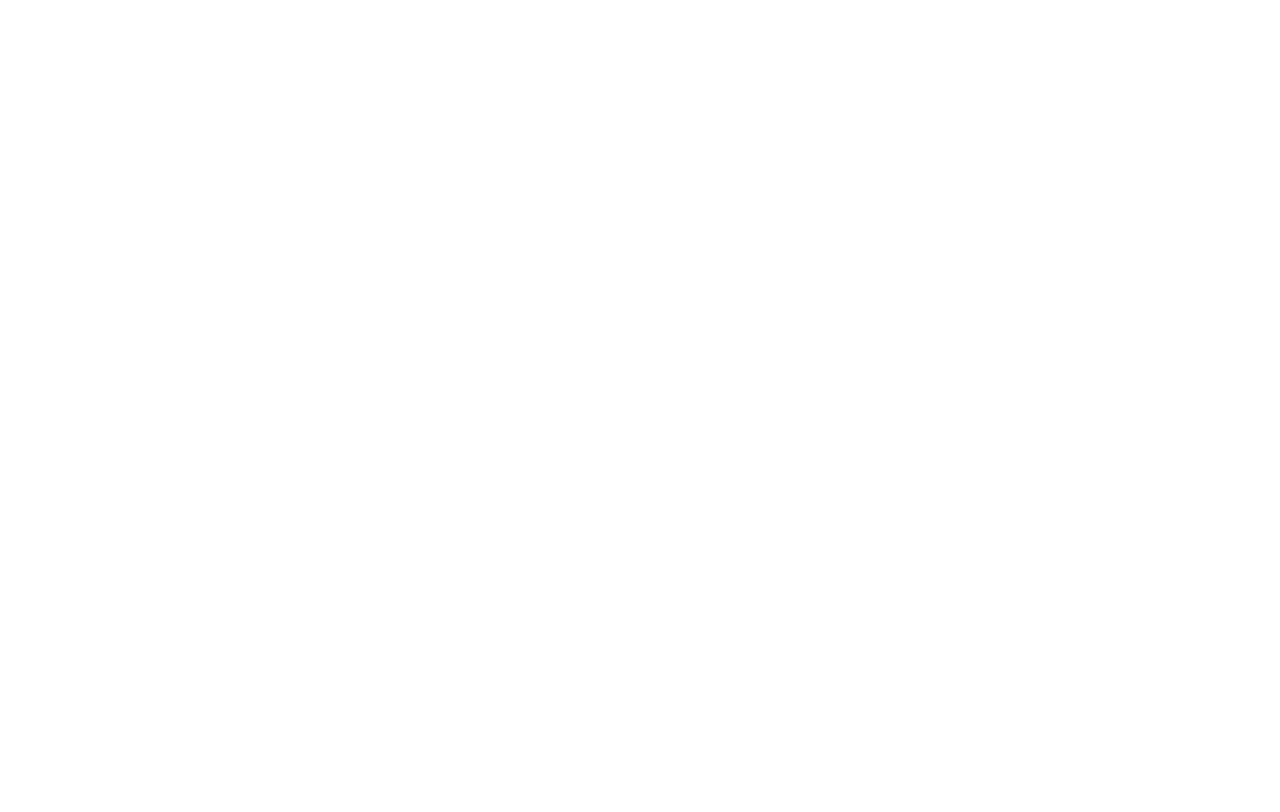
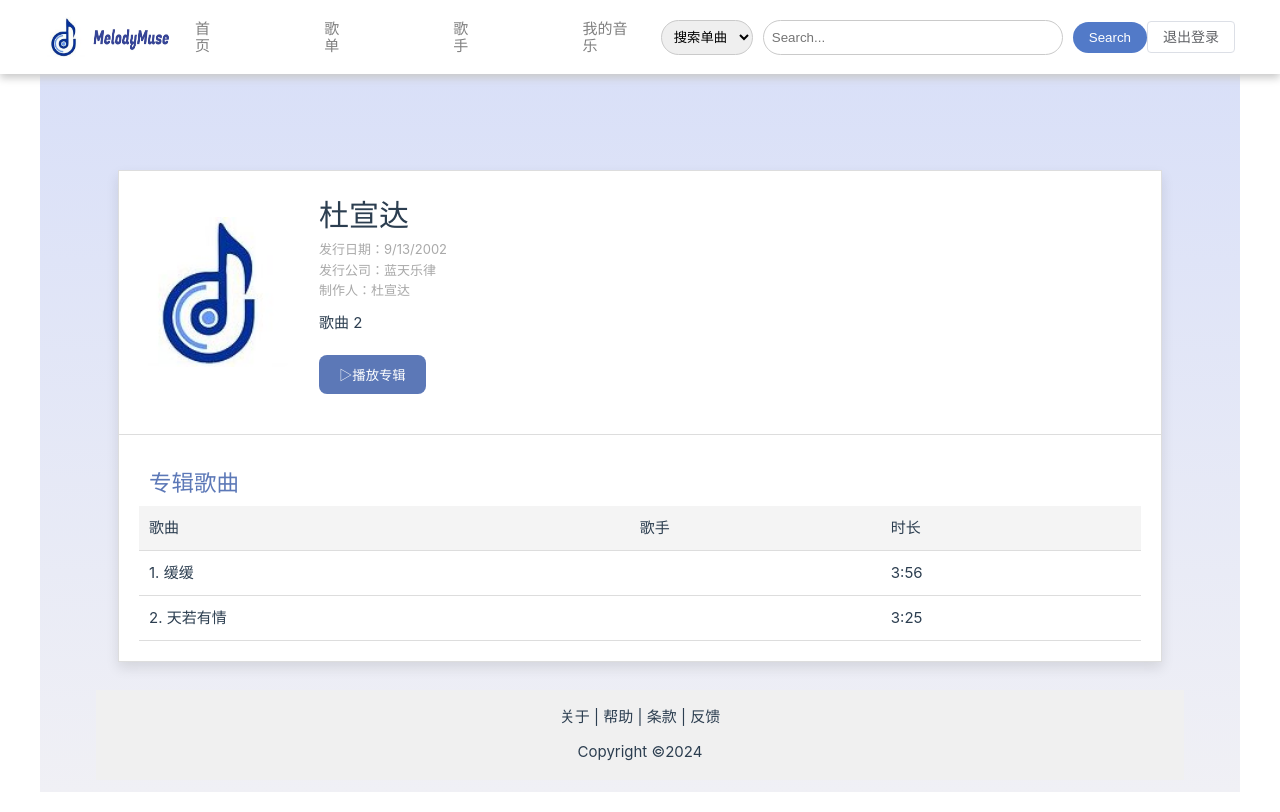
Before and after one commit to saikewei/MelodyMuse, a Vue app in the folder melodymuse.client/: page /AlbumDetail/1 in a window 1280 px wide. Before the commit this address had no page. Built offline with nearby package versions, Linux system fonts and the light colour scheme; no server answers; sample sign-in values are in the browser's storage.

Commit message:
专辑页

```diff
--- /dev/null
+++ b/melodymuse.client/src/pages/AlbumDetail.vue
@@ -0,0 +1,224 @@
+<template>
+    <div>
+    <TheHeader />
+    <div class="page-container">
+      <div class="profile">
+        <div class="header">
+          <img class="album-cover" :src="albumCover" alt="Album Cover" />
+          <div class="album-info">
+            <h1>{{ album.albumName }}</h1>
+            <p style="color:darkgray;font-size: small;">
+              发行日期：{{ formattedReleaseDate }} <br />
+              发行公司：{{ album.albumCompany }} <br />
+              制作人：{{ album.albumProducer }}
+            </p>
+            <div class="stats">
+              <span>歌曲 {{ songCount }}</span>
+            </div>
+            <button class="play-button" @click="playFirstSong">▷播放专辑</button>
+          </div>
+        </div>
+
+        <div class="songs">
+          <h2 style="margin-top: 10px; margin-bottom: 5px; margin-left: 10px; color:#284da0c1;">专辑歌曲</h2>
+          <div class="songs-table">
+            <table>
+              <thead>
+                <tr>
+                  <th>歌曲</th>
+                  <th>歌手</th>
+                  <th>时长</th>
+                </tr>
+              </thead>
+              <tbody>
+                <tr v-for="(song, index) in album.songs" :key="index" @click="playSong(song.songId)">
+                  <td>{{ index + 1 }}. {{ song.songName }}</td>
+                  <td>{{ song.artistName }}</td>
+                  <td>{{ formatDuration(song.duration) }}</td>
+                </tr>
+              </tbody>
+            </table>
+          </div>
+        </div>
+      </div>
+    </div>
+    <TheFooter />
+    </div>
+  </template>
+
+  <script>
+  import albumCover from '../assets/logo2.jpg';
+  import TheFooter from "../components/TheFooter.vue";
+  import TheHeader from '../components/TheHeader.vue';
+  import api from '../api/http.js';
+
+  export default {
+    data() {
+      return {
+        albumCover,
+        userId: '',
+        albumId: '',
+        album: {
+          albumName: '杜宣达',
+          albumReleasedate: '2002-09-13T03:47:21',
+          albumCompany: '蓝天乐律',
+          albumProducer: '杜宣达',
+          songs: [
+          {
+            "songId": "0c35751f-0",
+            "songName": "缓缓",
+            "duration": 236,
+            "songDate": null,
+            "songGenre": null
+        },
+        {
+            "songId": "1b5ed95e-d",
+            "songName": "天若有情",
+            "duration": 205,
+            "songDate": null,
+            "songGenre": null
+        },
+        ],
+        },
+      };
+    },
+    computed: {
+      songCount() {
+        return this.album.songs.length;
+      },
+      formattedReleaseDate() {
+        const releaseDate = new Date(this.album.albumReleasedate);
+        return releaseDate.toLocaleDateString();
+      }
+    },
+    components: {
+      TheHeader,
+      TheFooter,
+    },
+    methods: {
+      async fetchAlbumData() {
+        try {
+          const albumResponse = await api.apiClient.get(`/api/album/${this.albumId}`);
+          this.album = albumResponse.data;
+          await this.fetchArtistName();
+        } catch (error) {
+          console.error('获取专辑信息失败:', error);
+        }
+      },
+      async fetchArtistName() {
+        try {
+          const artistResponse = await api.apiClient.get(`/api/artist/${this.album.artistId}`);
+          const artistName = artistResponse.data.artistName;
+          this.album.songs.forEach(song => {
+            song.artistName = artistName;
+          });
+        } catch (error) {
+          console.error('获取歌手信息失败:', error);
+        }
+      },
+      playFirstSong() {
+        const firstSongId = this.album.songs[0].songId;
+        this.$router.push({ name: 'PlayerPage', params: { songId: firstSongId } });
+      },
+      playSong(songId) {
+        this.$router.push({ name: 'PlayerPage', params: { songId: songId } });
+      },
+      formatDuration(duration) {
+        const minutes = Math.floor(duration / 60);
+        const seconds = duration % 60;
+        return `${minutes}:${seconds < 10 ? '0' : ''}${seconds}`;
+      }
+    },
+    async created() {
+      this.albumId = this.$route.params.albumId;
+      if (this.albumId) {
+        await this.fetchAlbumData();
+      } else {
+        console.error('未找到 albumId');
+      }
+      this.userId = '001'; // this.$route.params.userId
+    }
+  };
+  </script>
+
+  <style scoped>
+  .page-container {
+    background: linear-gradient(to top, #f0f0f5, #d8dff8);
+    min-height: 94vh;
+    display: flex;
+    justify-content: center;
+    align-items: center;
+    padding: 20px;
+  }
+
+  .profile {
+    width: 90%;
+    max-width: 1200px;
+    max-height:680px;
+    margin: 20px auto;
+    background-color: #fff;
+    border: 1px solid #ddd;
+    box-shadow: 0 6px 12px rgba(0, 0, 0, 0.1);
+  }
+
+  .header {
+    display: flex;
+    align-items: center;
+    padding: 20px;
+  }
+
+  .album-cover {
+    width: 150px;
+    height: 150px;
+    border-radius: 8px;
+    margin-right: 30px;
+  }
+
+  .album-info {
+    flex: 1;
+  }
+
+  .stats {
+    display: flex;
+    gap: 10px;
+    margin-top: 10px;
+  }
+
+  .play-button {
+    margin-top: 20px;
+    padding: 10px 20px;
+    border: none;
+    cursor: pointer;
+    background-color: #284da0c1;
+    color: white;
+    border-radius: 8px;
+    margin-right: 2px;
+  }
+
+  .songs {
+    margin-top: 20px;
+    padding: 20px;
+    border-top: 1px solid #ddd;
+
+  }
+
+  .songs-table {
+    max-height: 320px;
+    overflow-y: auto;
+  }
+
+  table {
+    width: 100%;
+    border-collapse: collapse;
+  }
+
+  thead {
+    background-color: #f4f4f4;
+  }
+
+  th, td {
+    padding: 10px;
+    text-align: left;
+    border-bottom: 1px solid #ddd;
+  }
+  </style>
--- a/melodymuse.client/src/pages/Sign.vue
+++ b/melodymuse.client/src/pages/Sign.vue
@@ -1,5 +1,5 @@
 <!--这个文件没有被使用！这个文件是最初登录注册在一个页面的版本，现在拆成两个页面，这个文件保留作为参考！！-->
-
+<!--不要删除这个文件！！！-->
 <template>
   <div id="app">
       <component :is="msg">
--- a/melodymuse.client/src/pages/SingerDetail.vue
+++ b/melodymuse.client/src/pages/SingerDetail.vue
@@ -1,7 +1,8 @@
 <template>
+  <div>
+        <TheHeader />
   <div class="page-container">
     <div class="profile">
-      <TheHeader />
       <div class="header">
         <img class="profile-picture" :src="profilePicture" alt="Profile Picture" />
         <div class="profile-info">
@@ -47,11 +48,14 @@
       </div>
     </div>
   </div>
+    <TheFooter />
+  </div>
   </template>
 
   <script>
   import profilePicture from '../assets/logo2.jpg';
-  import TheHeader from '@/components/TheHeader.vue';
+  import TheFooter from "../components/TheFooter.vue";
+  import TheHeader from '../components/TheHeader.vue';
   import api from '../api/http.js'
 
   export default {
@@ -68,14 +72,19 @@
         },
         followersCount: 0, // 数字格式，方便处理加减
         isFollowing: false,
-        songs:[]
-        /*songs: [
-          { songId: 1, songName: '圣诞星 (feat. 杨瑞代)',albumName: '圣诞星 (feat. 杨瑞代)', duration: '240' },
+        songs:[
+          /*{ songId: 1, songName: '圣诞星 (feat. 杨瑞代)',albumName: '圣诞星 (feat. 杨瑞代)', duration: '240' },
           { songId: 2, songName: '晴天', albumName: '叶惠美', duration: '312' },
           { songId: 3, songName: '搁浅', albumName: '七里香', duration: '260' },
           { songId: 4, songName: '青花瓷', albumName: '我很忙', duration: '189' },
-          // 其他歌曲省略
-        ]*/
+          { songId: 2, songName: '晴天', albumName: '叶惠美', duration: '312' },
+          { songId: 3, songName: '搁浅', albumName: '七里香', duration: '260' },
+          { songId: 4, songName: '青花瓷', albumName: '我很忙', duration: '189' },
+          { songId: 2, songName: '晴天', albumName: '叶惠美', duration: '312' },
+          { songId: 3, songName: '搁浅', albumName: '七里香', duration: '260' },
+          { songId: 4, songName: '青花瓷', albumName: '我很忙', duration: '189' },
+          // 其他歌曲省略*/
+        ],
       };
     },
     computed: {
@@ -95,6 +104,7 @@
     },
     components: {
       TheHeader,
+      TheFooter,
     },
     methods: {
     //获取艺术家信息，前端已测试成功
@@ -197,8 +207,8 @@
   <style scoped>
 
 .page-container {
-  background: radial-gradient(circle, #f0f0f5, #d8d8fb); /* 从中心向外的渐变 */
-  min-height: 100vh;
+  background: linear-gradient(to top, #f0f0f5, #d8dff8); /* 从中心向外的渐变 */
+  min-height: 94vh;
   display: flex;
   justify-content: center;
   align-items: center;
@@ -208,6 +218,7 @@
 .profile {
   width: 90%;
   max-width: 1200px; /* 设置最大宽度 */
+  max-height:680px;
   margin: 20px auto;
   background-color: #fff;
   border: 1px solid #ddd;
@@ -223,8 +234,8 @@
   .profile-picture {
     width: 150px;
     height: 150px;
-    border-radius: 50%;
-    margin-right: 20px;
+    border-radius: 8px;
+    margin-right: 30px;
   }
 
   .profile-info {
@@ -273,7 +284,7 @@
 }
 
   .songs-table {
-    max-height: 400px;
+    max-height: 320px;
     overflow-y: auto;
   }
 
--- a/melodymuse.client/src/router/index.js
+++ b/melodymuse.client/src/router/index.js
@@ -18,6 +18,7 @@
 import SingerDetail from "../pages/SingerDetail.vue";
 import FollowedArtist from "../pages/FollowedArtist.vue";
 import ForgottenPassword from "../pages/ForgottenPassword.vue";
+import AlbumDetail from "../pages/AlbumDetail.vue";
 
 const routes = [
   {
@@ -112,6 +113,11 @@
     name: "ForgottenPassword",
     component: ForgottenPassword,
   },
+  {
+    path: "/AlbumDetail/:albumId",
+    name: "AlbumDetail",
+    component: AlbumDetail,
+  }
 ];
 
 const router = createRouter({
```
